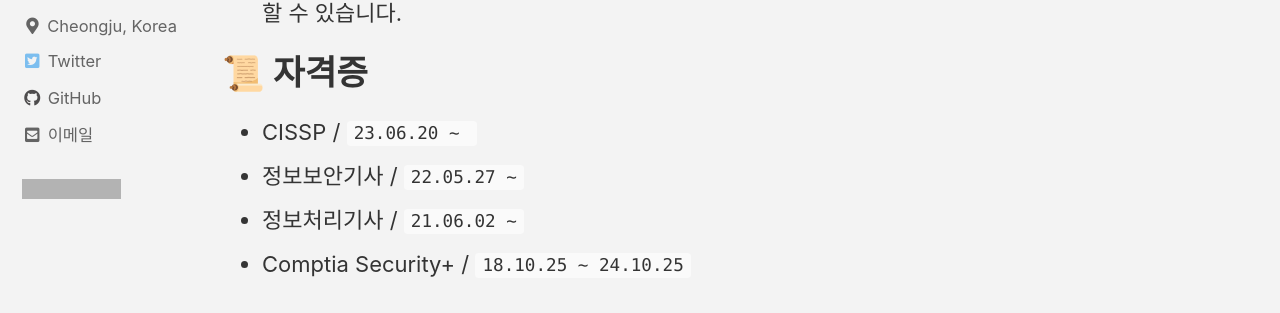
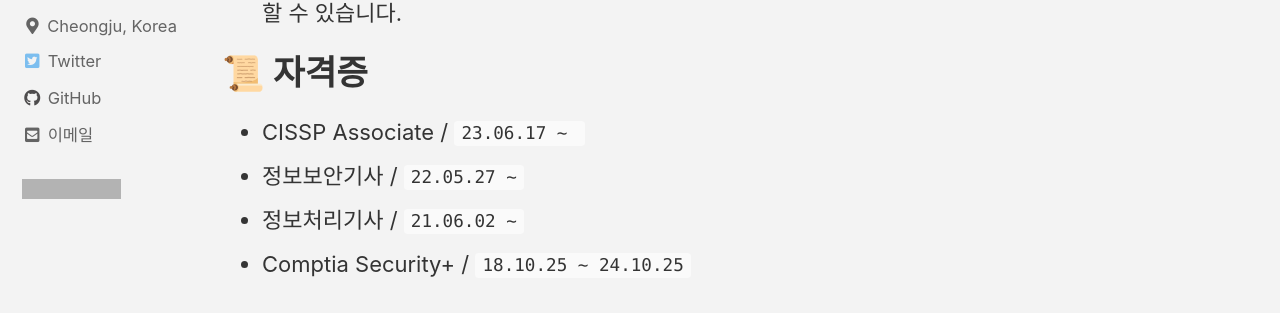
Before and after one commit to Amylo-jh/Amylo-blog, a Jekyll site: the page built from _pages/about.md, in a window 1280 px wide and 900 px high, scrolled down 1085 px. Shown: the part 141-454 px from the top of the window. Built offline with Jekyll 4.4.1, drawn with Linux system fonts in a browser that asks for light colours; cached includes are drawn as plain includes; comment, search, counter and statistics services are not loaded; grey boxes are pictures that could not be loaded.

Commit message:
fix description

```diff
--- a/_pages/about.md
+++ b/_pages/about.md
@@ -44,7 +44,7 @@ Interested in :
 <br>
 
 # 📜 자격증
- - CISSP / `23.06.20 ~ `
+ - CISSP Associate / `23.06.17 ~ `
  - 정보보안기사 / `22.05.27 ~`
  - 정보처리기사 / `21.06.02 ~`
  - Comptia Security+ / `18.10.25 ~ 24.10.25`
```
